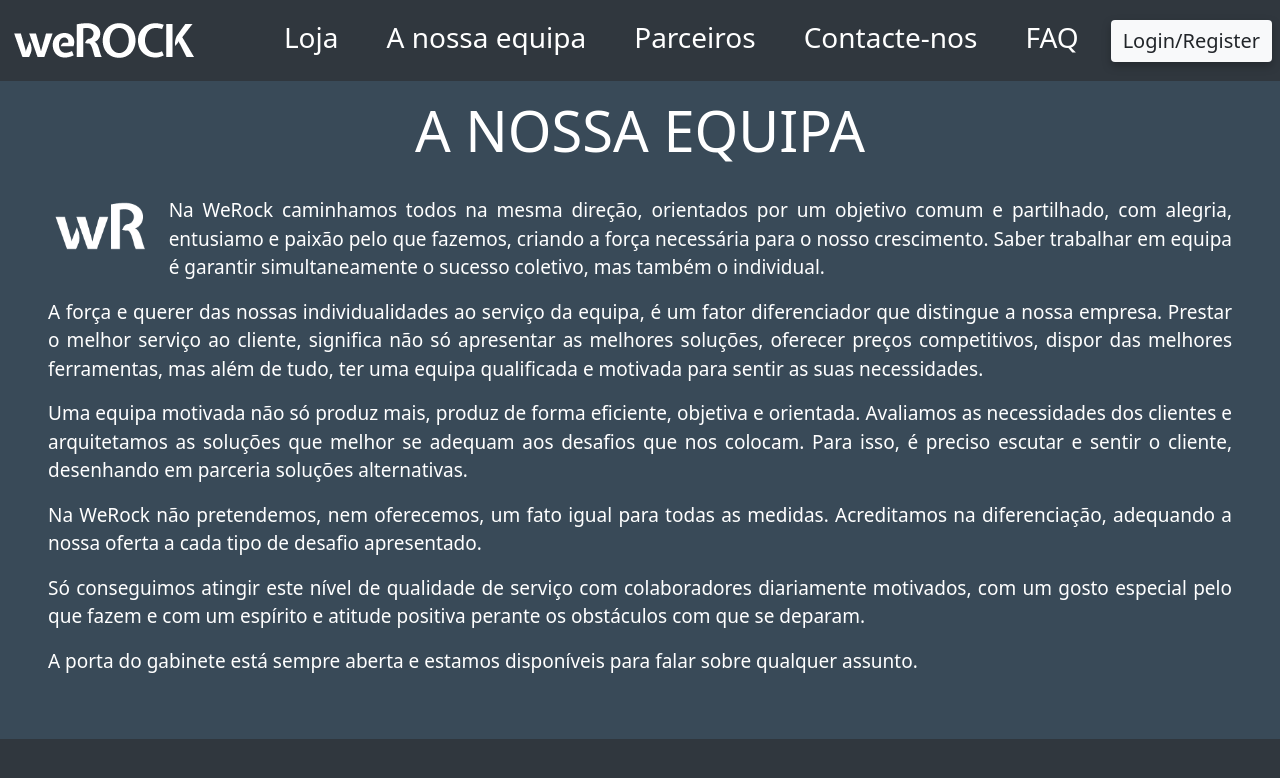
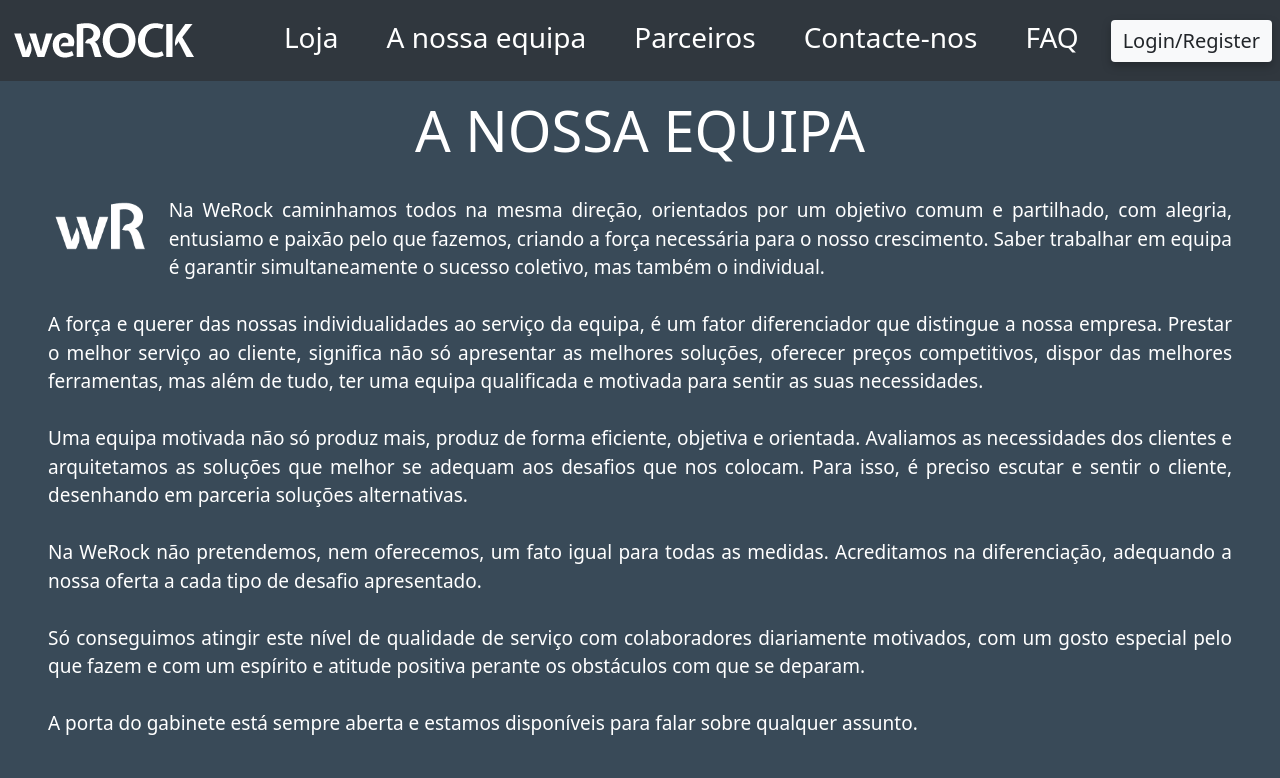
Before and after one commit to UPSxACE/quarrymanager-reactfrontend, a React (Create React App) app: page /equipa in a window 1280 px wide. Shown: the top 778 px of the page. Built offline with nearby package versions, Linux system fonts and the light colour scheme.

Commit message:
fix paragraphs

```diff
--- a/src/website/pages/equipa/equipa.js
+++ b/src/website/pages/equipa/equipa.js
@@ -18,25 +18,28 @@ function Equipa() {
             objetivo comum e partilhado, com alegria, entusiamo e paixão pelo
             que fazemos, criando a força necessária para o nosso crescimento.
             Saber trabalhar em equipa é garantir simultaneamente o sucesso
-            coletivo, mas também o individual. <p></p>A força e querer das
-            nossas individualidades ao serviço da equipa, é um fator
-            diferenciador que distingue a nossa empresa. Prestar o melhor
-            serviço ao cliente, significa não só apresentar as melhores
-            soluções, oferecer preços competitivos, dispor das melhores
+            coletivo, mas também o individual. <br />
+            <br /> A força e querer das nossas individualidades ao serviço da
+            equipa, é um fator diferenciador que distingue a nossa empresa.
+            Prestar o melhor serviço ao cliente, significa não só apresentar as
+            melhores soluções, oferecer preços competitivos, dispor das melhores
             ferramentas, mas além de tudo, ter uma equipa qualificada e motivada
-            para sentir as suas necessidades. <p></p> Uma equipa motivada não só
-            produz mais, produz de forma eficiente, objetiva e orientada.
-            Avaliamos as necessidades dos clientes e arquitetamos as soluções
-            que melhor se adequam aos desafios que nos colocam. Para isso, é
-            preciso escutar e sentir o cliente, desenhando em parceria soluções
-            alternativas. <p></p> Na WeRock não pretendemos, nem oferecemos, um
-            fato igual para todas as medidas. Acreditamos na diferenciação,
-            adequando a nossa oferta a cada tipo de desafio apresentado. <p></p>{" "}
+            para sentir as suas necessidades. <br />
+            <br /> Uma equipa motivada não só produz mais, produz de forma
+            eficiente, objetiva e orientada. Avaliamos as necessidades dos
+            clientes e arquitetamos as soluções que melhor se adequam aos
+            desafios que nos colocam. Para isso, é preciso escutar e sentir o
+            cliente, desenhando em parceria soluções alternativas. <br />
+            <br /> Na WeRock não pretendemos, nem oferecemos, um fato igual para
+            todas as medidas. Acreditamos na diferenciação, adequando a nossa
+            oferta a cada tipo de desafio apresentado. <br />
+            <br />
             Só conseguimos atingir este nível de qualidade de serviço com
             colaboradores diariamente motivados, com um gosto especial pelo que
             fazem e com um espírito e atitude positiva perante os obstáculos com
-            que se deparam. <p></p> A porta do gabinete está sempre aberta e
-            estamos disponíveis para falar sobre qualquer assunto.
+            que se deparam. <br />
+            <br /> A porta do gabinete está sempre aberta e estamos disponíveis
+            para falar sobre qualquer assunto.
           </Paragraph>
         </Col>
       </StyledRowLight>
```
